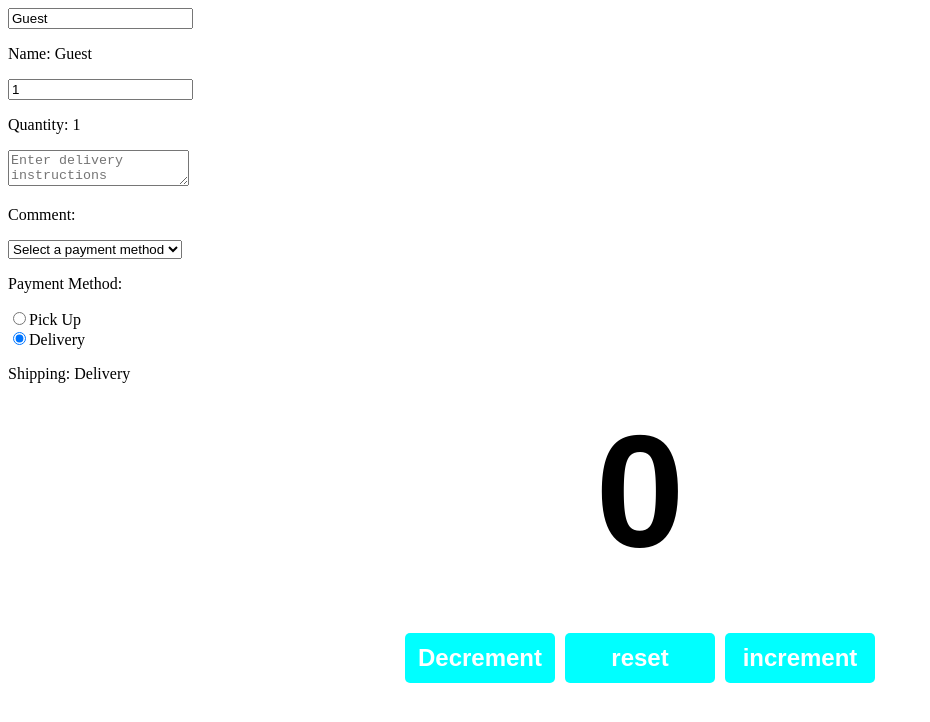
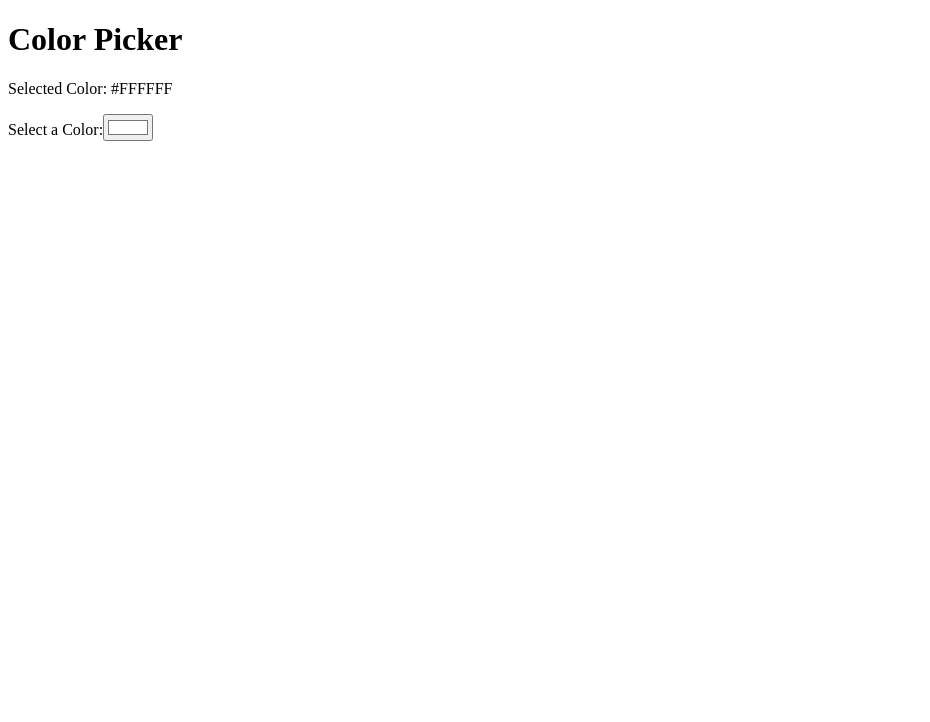
Before and after one commit to CrowZF01/LearnBasic_React, a React (Vite) app: page / in a window 1280 px wide. Shown: the top 722 px of the page, without its empty margins (0-930 px from the left). Built offline with nearby package versions, Linux system fonts and the light colour scheme.

Commit message:
colorPICKER

```diff
--- a/src/App.jsx
+++ b/src/App.jsx
@@ -1,11 +1,11 @@
 import MyComponent from "./MyComponent";
 import Counter from "./Counter"
+import ColorPicker from "./ColorPicker";
 
 function App() {
   return (
     <>
-      <MyComponent />
-      <Counter />
+      <ColorPicker />
     </>
 
   )
--- /dev/null
+++ b/src/ColorPicker.jsx
@@ -0,0 +1,22 @@
+import React, { useState } from "react"
+
+function ColorPicker() {
+    const [color, setColor] = useState("#FFFFFF");
+
+    function handleColorChange(event) {
+        setColor(event.target.value)
+    }
+
+    return (
+        <div className="color-picker-container">
+            <h1>Color Picker</h1>
+            <div className="color-display" style={{ backgroundColor: color }}>
+                <p>Selected Color: {color}</p>
+            </div>
+            <label>Select a Color:</label>
+            <input type="color" value={color} onChange={handleColorChange}></input>
+        </div>
+    )
+}
+
+export default ColorPicker
```
